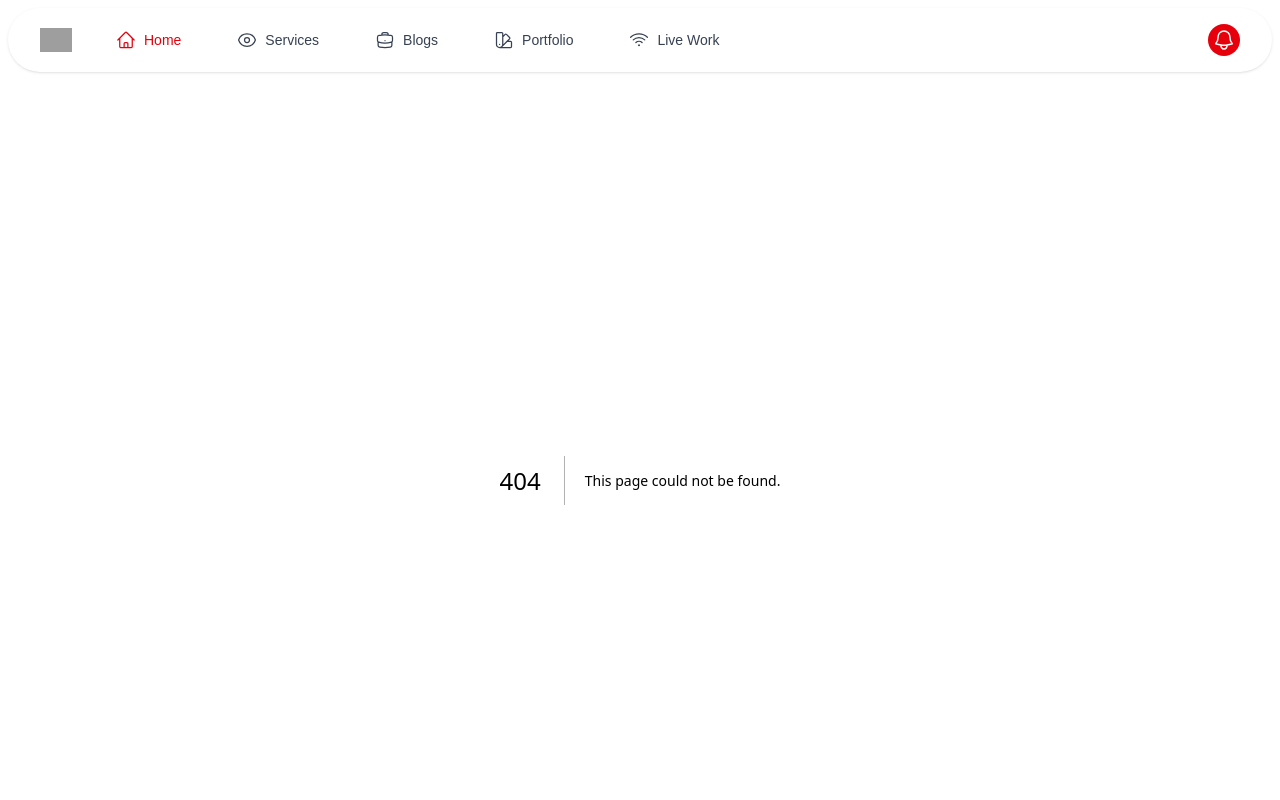
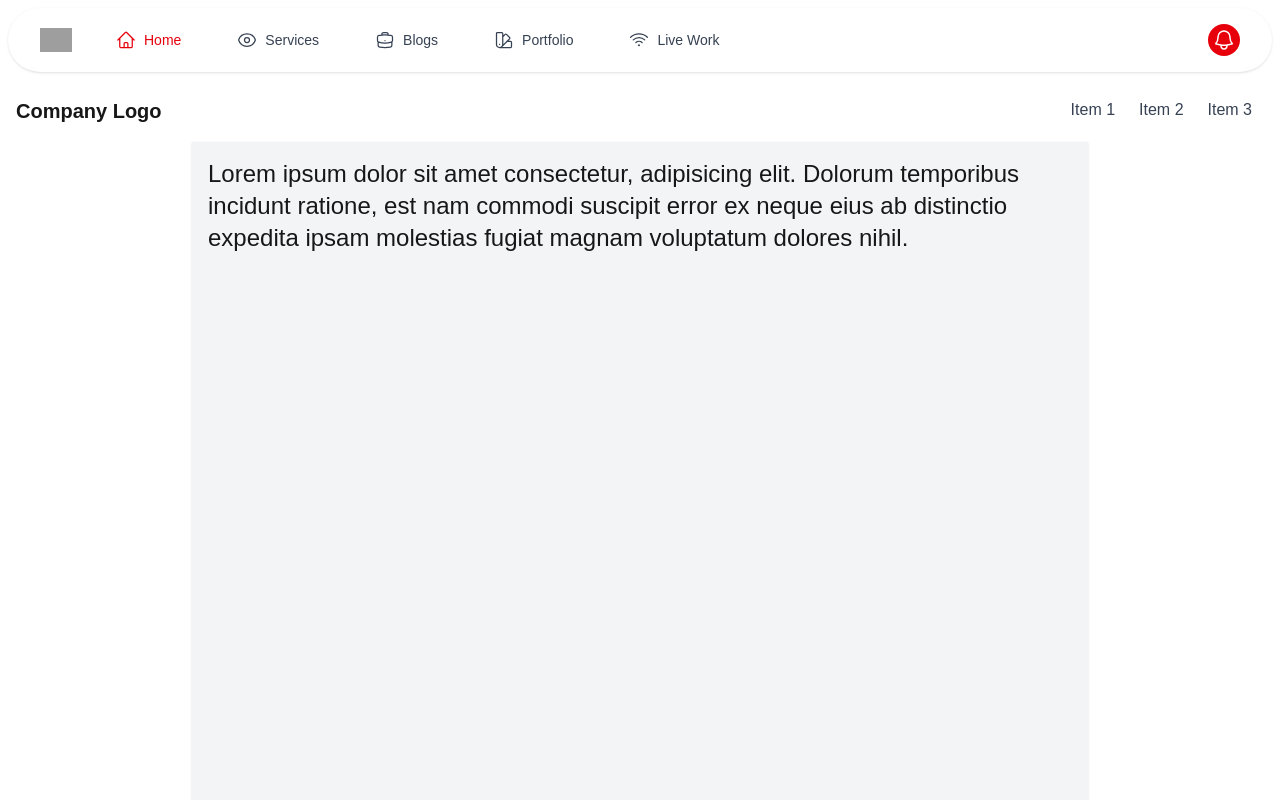
Before and after one commit to MAHBUB0177/framerMotion-Demo, a Next.js app: page /uddokta_101 in a window 1280 px wide. Before the commit this address had no page. Shown: the top 800 px of the page. Built offline with nearby package versions, Linux system fonts and the light colour scheme; grey boxes are pictures that could not be loaded.

Commit message:
uddokta nested route slug define

```diff
--- /dev/null
+++ b/app/(uddokta)/layout.tsx
@@ -0,0 +1,20 @@
+import UddoktaNavbar from '@/components/layout2/uddoktaNavbar'
+import React from 'react'
+
+const layout = ({
+  children,
+}: Readonly<{
+  children: React.ReactNode;
+}>) => {
+  return (
+    <>
+    <UddoktaNavbar/>
+        {children}
+    </>
+
+
+
+  )
+}
+
+export default layout
--- /dev/null
+++ b/app/(uddokta)/uddokta_101/page.tsx
@@ -0,0 +1,12 @@
+import React from 'react'
+
+const page = () => {
+  return (
+    <div className='bg-gray-100 shadow max-w-4xl text-2xl flex mx-auto min-h-screen p-4'>
+        <p>Lorem ipsum dolor sit amet consectetur, adipisicing elit. Dolorum temporibus incidunt ratione, est nam commodi suscipit error ex neque eius ab distinctio expedita ipsam molestias fugiat magnam voluptatum dolores nihil.</p>
+
+    </div>
+  )
+}
+
+export default page
--- /dev/null
+++ b/app/(uddokta)/uddokta_101/university/[[...slug]]/page.tsx
@@ -0,0 +1,21 @@
+
+import React from 'react'
+
+export default async function Page({
+  params,
+}: {
+  params: Promise<{ slug?: string[] }>
+}) {
+  const resolvedParams = await params
+  const slugArray = resolvedParams.slug ?? []
+  const fullSlug = slugArray.join('/')
+
+  console.log('server params:', fullSlug)
+
+  return (
+    <div>
+      <h1>Uddokta 101</h1>
+      <p>{fullSlug || 'Home'}</p>
+    </div>
+  )
+}
--- a/components/layout/rootHeader.tsx
+++ b/components/layout/rootHeader.tsx
@@ -19,7 +19,7 @@ const Navbar = () => {
                 className="block h-6 w-6 block"
                 fill="none"
                 viewBox="0 0 24 24"
-                stroke-width="1.5"
+                strokeWidth="1.5"
                 stroke="currentColor"
                 aria-hidden="true"
               >
--- /dev/null
+++ b/components/layout2/uddoktaNavbar.tsx
@@ -0,0 +1,35 @@
+import Link from 'next/link';
+import React from 'react'
+
+const UddoktaNavbar = () => {
+    const items = [ { name: "Item 1", slug: "university/brac-university" },
+         { name: "Item 2", slug: "university/daffodil-university" },
+         { name: "Item 3", slug: "university/east-west-university" }, ];
+  return (
+    <div>
+        <nav className="bg-white border-gray-200 py-2.5 dark:bg-gray-900">
+    <div className="flex flex-wrap items-center justify-between max-w-screen-xl px-4 mx-auto">
+        <a href="#" className="flex items-center">
+            <span className="self-center text-xl font-semibold whitespace-nowrap dark:text-white">Company Logo</span>
+        </a>
+
+        <div className='flex justify-start'>
+            {items.map((item, index) => (
+                <Link key={index} href={`/uddokta_101/${item.slug}`} className="text-gray-700 hover:bg-gray-50 border-b-2 border-transparent hover:border-blue-600  dark:text-gray-400 dark:hover:bg-gray-700 dark:hover:text-white px-3 py-2">
+                    {item.name}
+                </Link>
+            )
+                )}
+
+        </div>
+
+
+    </div>
+</nav>
+
+{/* <script src="https://unpkg.com/flowbite@1.4.1/dist/flowbite.js"></script> */}
+    </div>
+  )
+}
+
+export default UddoktaNavbar;
```
